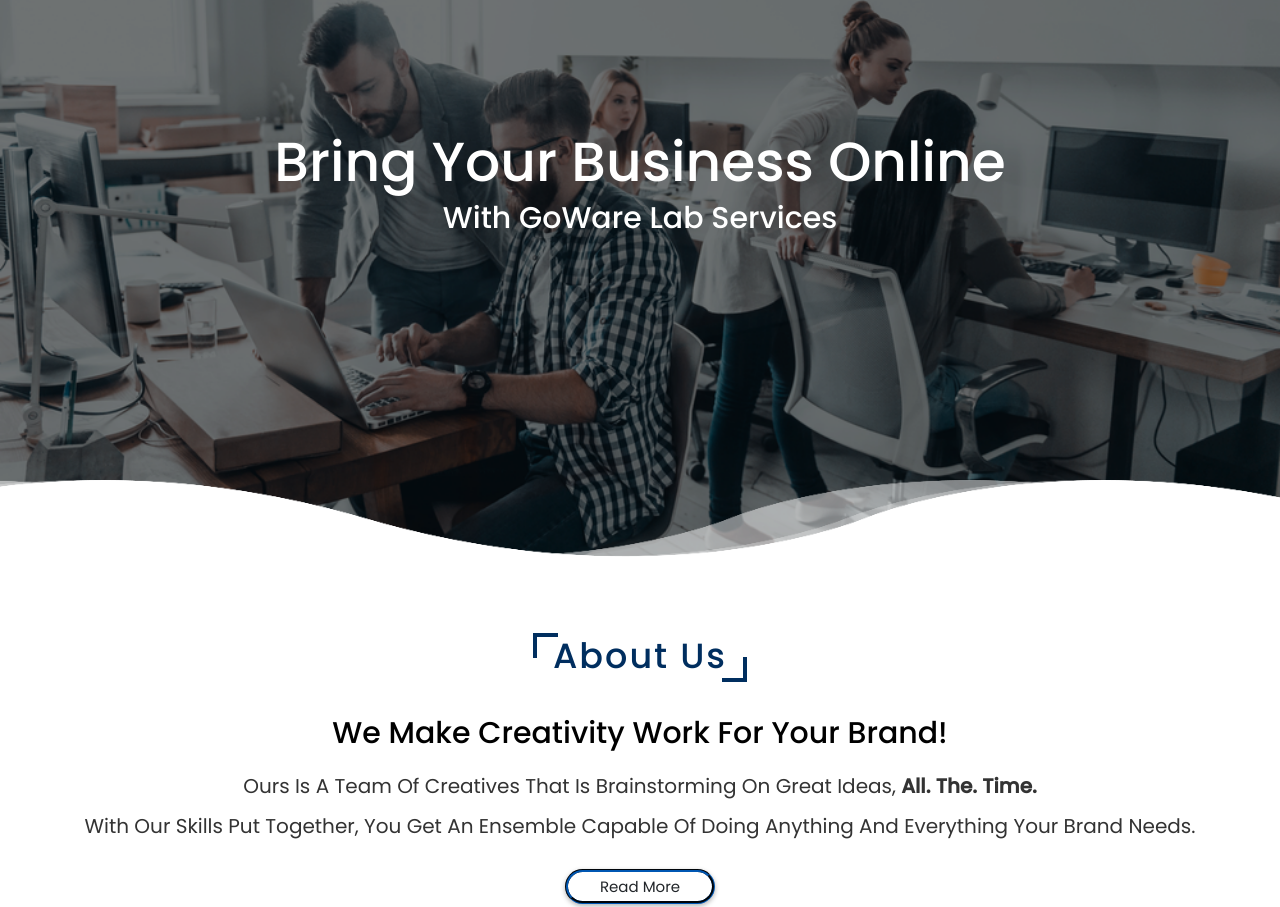
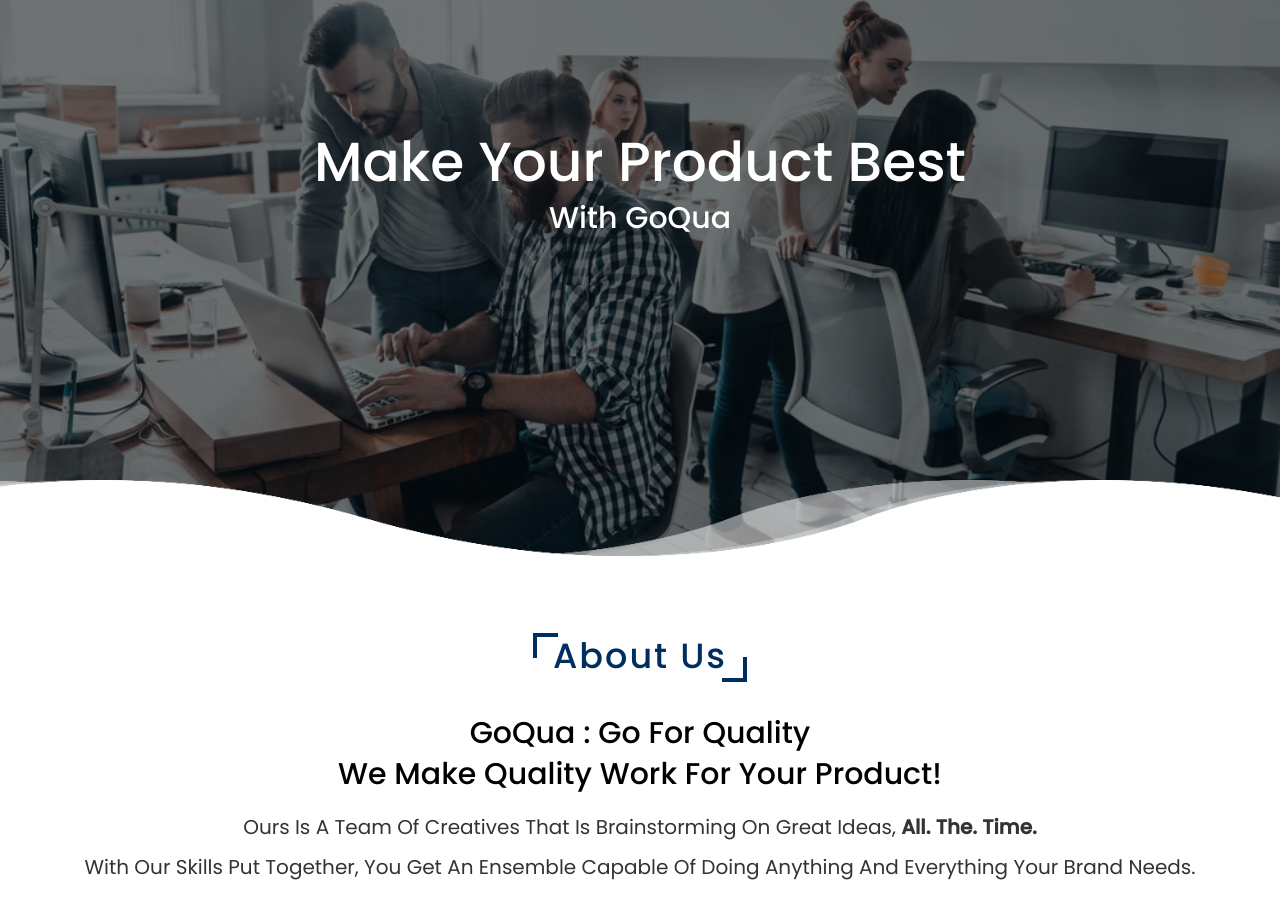
Before and after one commit to GangeshSrivastava/gowarelab, a plain HTML site: page index.html in a window 1280 px wide. Shown: the part 215-1122 px from the top of the page. Drawn offline with nearby package versions, Linux system fonts and the light colour scheme.

Commit message:
name fix

```diff
--- a/index.html
+++ b/index.html
@@ -4,7 +4,7 @@
     <meta charset="UTF-8">
     <meta http-equiv="X-UA-Compatible" content="IE=edge">
     <meta name="viewport" content="width=device-width, initial-scale=1.0">
-    <title>GoWareLab</title>
+    <title>GoQua</title>
     <link rel="stylesheet" href="./css/style.css">
     <link rel="stylesheet" href="https://cdnjs.cloudflare.com/ajax/libs/font-awesome/5.15.3/css/all.min.css">
     <script src="https://cdnjs.cloudflare.com/ajax/libs/jquery/3.6.0/jquery.min.js"></script>
@@ -38,8 +38,8 @@
     </header>
 
   <section id="home" class="home">
-      <h1>Bring your Business Online</h1>
-      <h2>with GoWare Lab Services</h2>
+      <h1>Make your Product Best</h1>
+      <h2>with GoQua</h2>
     <div class="wave wave1"></div>
     <div class="wave wave2"></div>
     <div class="wave wave3"></div>
@@ -51,7 +51,8 @@
     <h1 class="heading">about us</h1>
     <div class="row">
         <div class="content">
-            <h3>We make creativity work for your brand!</h3>
+            <h3>GoQua : Go For Quality</h3>
+            <h3>We make Quality work for your Product!</h3>
             <p>Ours is a team of creatives that is brainstorming on great ideas,<b> all. the. time.</b><br>
                 With our skills put together, you get an ensemble capable of doing anything and everything your brand needs.</p>
             <a href="#"><button class="btn">Read More</button></a>
@@ -451,7 +452,7 @@
                           Noida <br>
                           India <br>
                           <strong>Phone:</strong> +91 8178854799<br>
-                          <strong>Email:</strong> info@gowarelab.com<br>
+                          <strong>Email:</strong> info@GoQua.com<br>
                       </p>
 
                       <div class="social-links">
```
Also changed, not shown: 1 other file.
